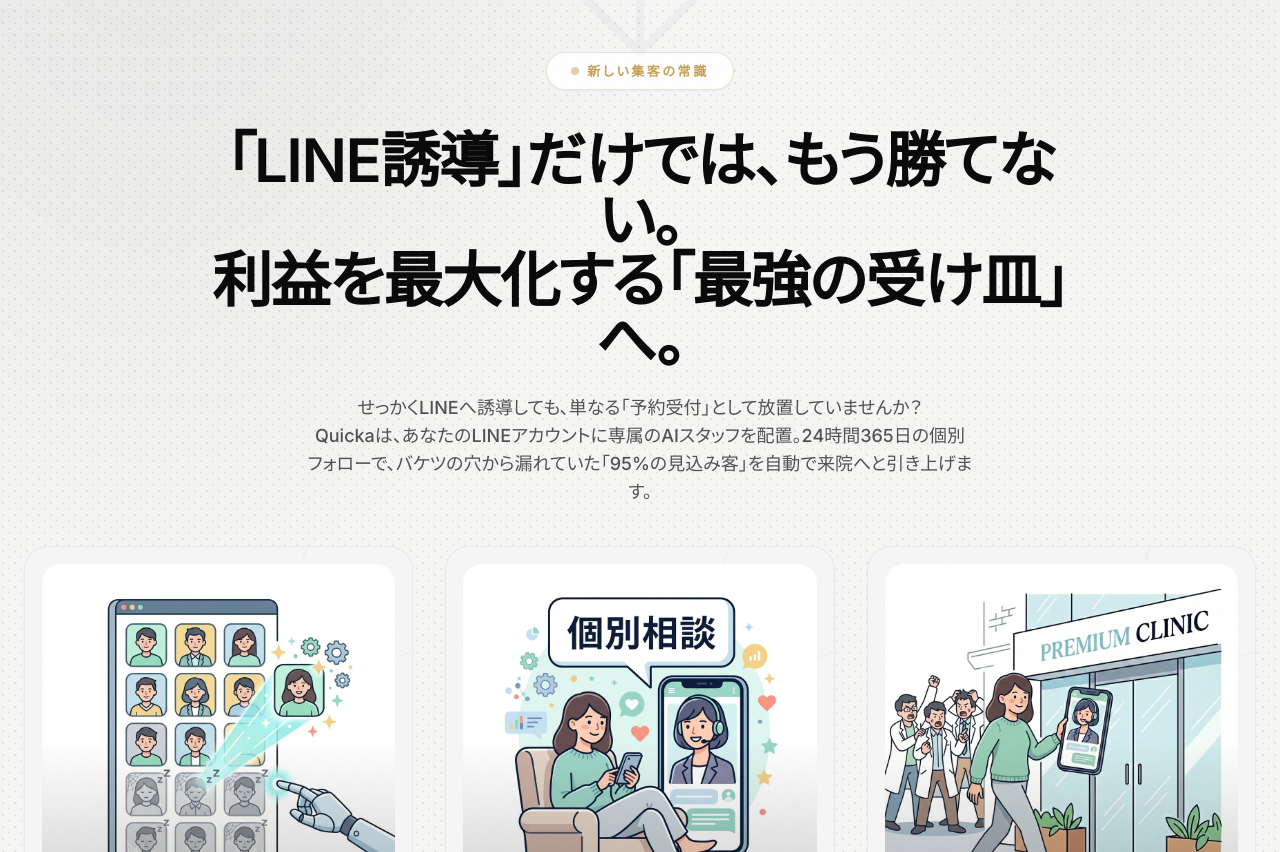
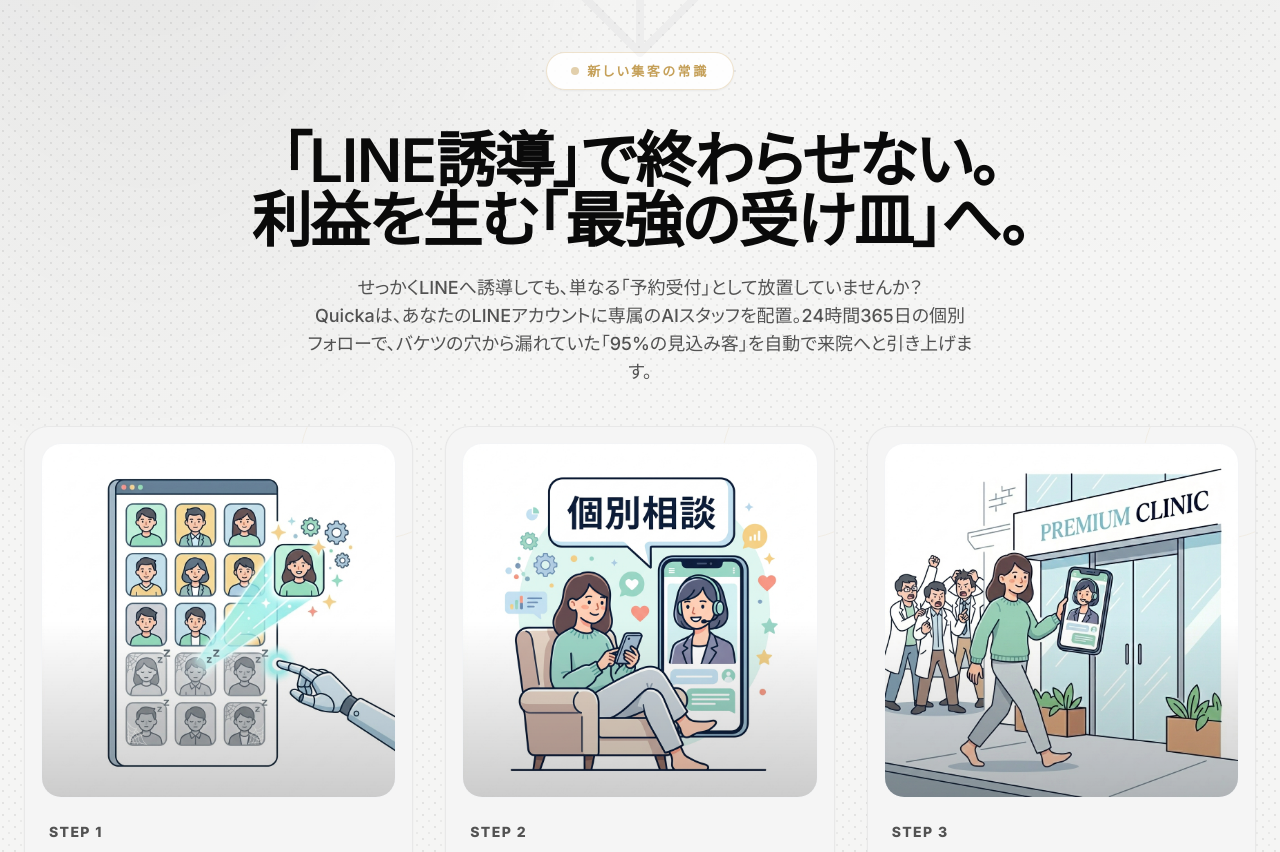
Before and after one commit to mikamishunpei/quicka-sdr-lp, a React (Vite) app: page /clinic in a window 1280 px wide. Shown: the part 2100-2952 px from the top of the page. Built offline with nearby package versions, Linux system fonts and the light colour scheme.

Commit message:
feat: Shorten main section title

```diff
--- a/src/components/clinic/ClinicSolution.tsx
+++ b/src/components/clinic/ClinicSolution.tsx
@@ -8,8 +8,8 @@
     <HeroMonochrome
       title={
         <>
-          「LINE誘導」だけでは、もう勝てない。<br />
-          利益を最大化する「最強の受け皿」へ。
+          「LINE誘導」で終わらせない。<br />
+          利益を生む「最強の受け皿」へ。
         </>
       }
       description={
```
